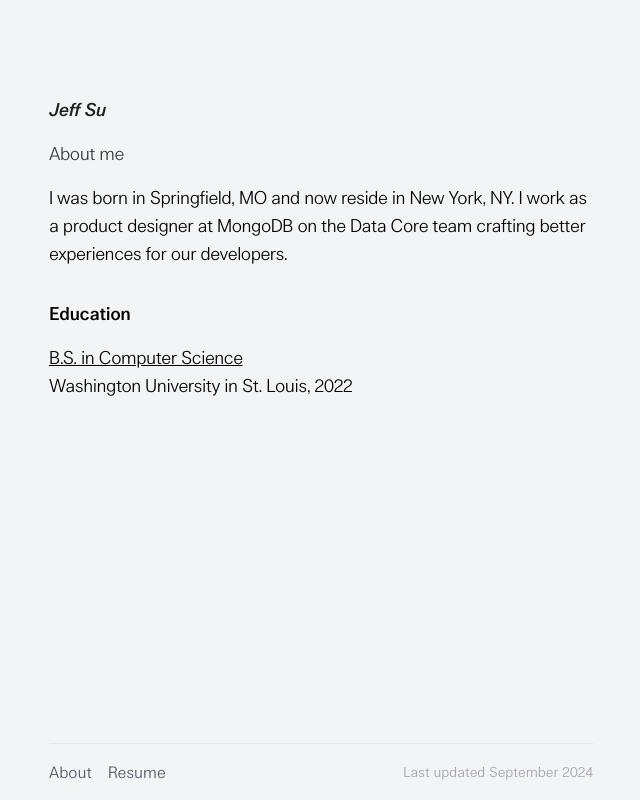
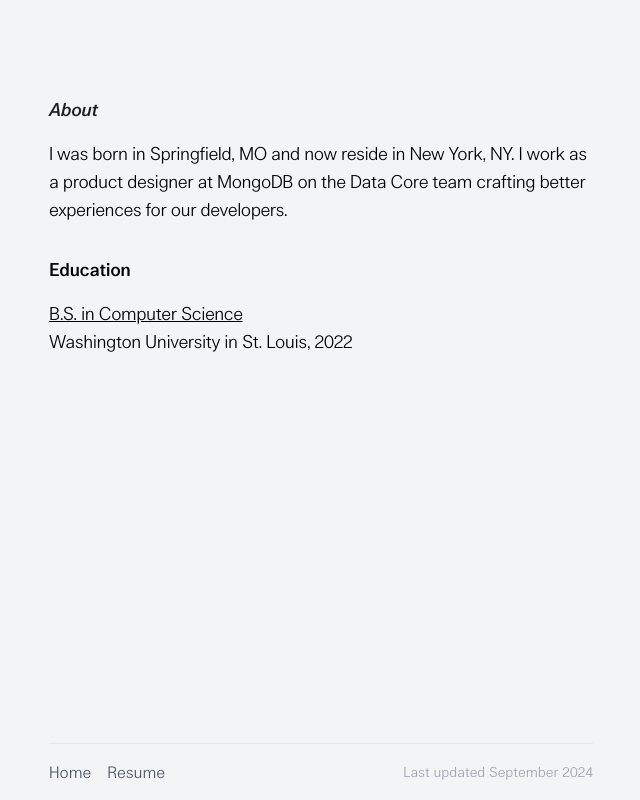
Before and after one commit to suyjeff/jeffsite, a Next.js app: page /about in a window 1280 px wide. Shown: the whole page, without its empty margins (319-959 px from the left). Built offline with nearby package versions, Linux system fonts and the light colour scheme.

Commit message:
Adjust About page title hover and footer links

```diff
--- a/components/Layout.tsx
+++ b/components/Layout.tsx
@@ -1,13 +1,20 @@
 import React, { ReactNode } from 'react'
 import Head from 'next/head'
 import Link from 'next/link'
+import { useRouter } from 'next/router'
 
 type Props = {
   children?: ReactNode
   title?: string
 }
 
-const Layout = ({ children, title = 'This is the default title' }: Props) => (
+const Layout = ({ children, title = 'This is the default title' }: Props) => {
+  const router = useRouter()
+  const isAboutPage = router.pathname === '/about'
+  const aboutLinkHref = isAboutPage ? '/' : '/about'
+  const aboutLinkLabel = isAboutPage ? 'Home' : 'About'
+
+  return (
     <div className="flex flex-col min-h-screen bg-gray-100">
       <Head>
         <title>{title}</title>
@@ -23,7 +30,12 @@ const Layout = ({ children, title = 'This is the default title' }: Props) => (
         <footer className="w-full bg-gray-100 border-t border-gray-200 mt-auto">
           <div className="max-w-xl mx-auto py-4 flex justify-between items-center">
             <div className="space-x-4">
-            <Link href="/about" className="text-gray-600 hover:text-gray-900 transition-colors duration-300 ease-in-out">About</Link>
+              <Link
+                href={aboutLinkHref}
+                className="text-gray-600 hover:text-gray-900 transition-colors duration-300 ease-in-out"
+              >
+                {aboutLinkLabel}
+              </Link>
               <Link href="/resume" className="text-gray-600 hover:text-gray-900 transition-colors duration-300 ease-in-out">Resume</Link>
             </div>
             <div className="text-sm text-gray-400">
@@ -34,5 +46,6 @@ const Layout = ({ children, title = 'This is the default title' }: Props) => (
       </main>
     </div>
   )
+}
 
 export default Layout
--- a/pages/about.tsx
+++ b/pages/about.tsx
@@ -5,9 +5,16 @@ const AboutPage = () => {
   return (
     <Layout title="About">
       <div className="flex items-center">
-        <h1 className="text-lg tracking-tight font-lars font-medium italic text-labels opacity-0 animate-fade-in">Jeff Su</h1>
+        <h1 className="relative inline-block text-lg tracking-tight font-lars font-medium italic text-labels opacity-0 animate-fade-in group">
+          <span className="block transition-opacity duration-300 ease-in group-hover:opacity-0">About</span>
+          <span
+            aria-hidden="true"
+            className="absolute inset-0 flex items-center transition-opacity duration-300 ease-in opacity-0 group-hover:opacity-100 pointer-events-none"
+          >
+            Back
+          </span>
+        </h1>
       </div>
-      <p className="mt-4 text-lg tracking-tight font-lars text-copy opacity-0 animate-fade-in animation-delay-200">About me</p>
       <div className="mt-4 opacity-0 animate-fade-in animation-delay-400">
         <p className="text-lg tracking-tight">
             I was born in Springfield, MO and now reside in New York, NY.
```
Lines whose indentation alone changed are shown as unchanged.
